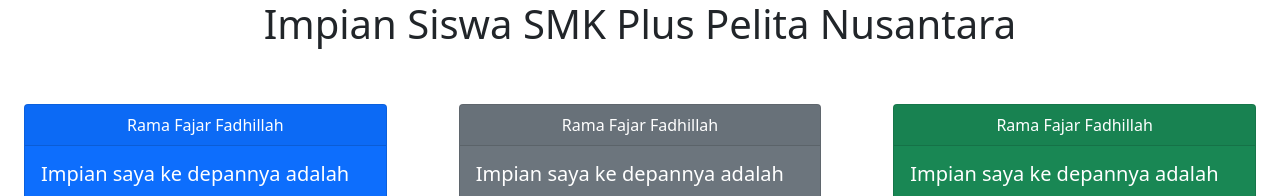
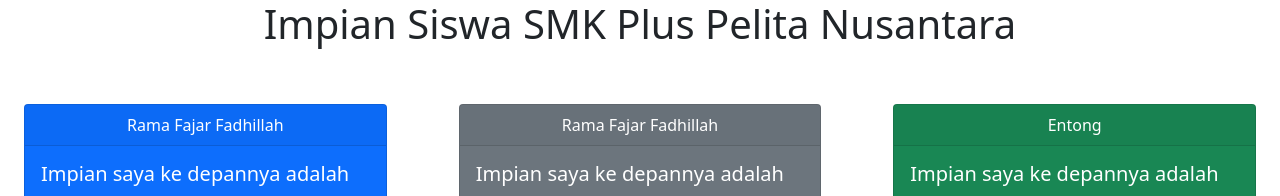
Before and after one commit to nullsec45/impian_siswa_smk_plus_pelita_nusantara, a plain HTML site: page index.html in a window 1280 px wide. Shown: the top 196 px of the page. Drawn offline with nearby package versions, Linux system fonts and the light colour scheme.

Commit message:
Impian entong

```diff
--- a/index.html
+++ b/index.html
@@ -48,7 +48,7 @@
         <div class="col-4">
             <div class="container">
                 <div class="card text-white bg-success mb-3">
-                    <div class="card-header text-center">Rama Fajar Fadhillah</div>
+                    <div class="card-header text-center">Entong</div>
                     <div class="card-body">
                         <h5 class="card-title">Impian saya ke depannya adalah</h5>
                         <ul>
```
